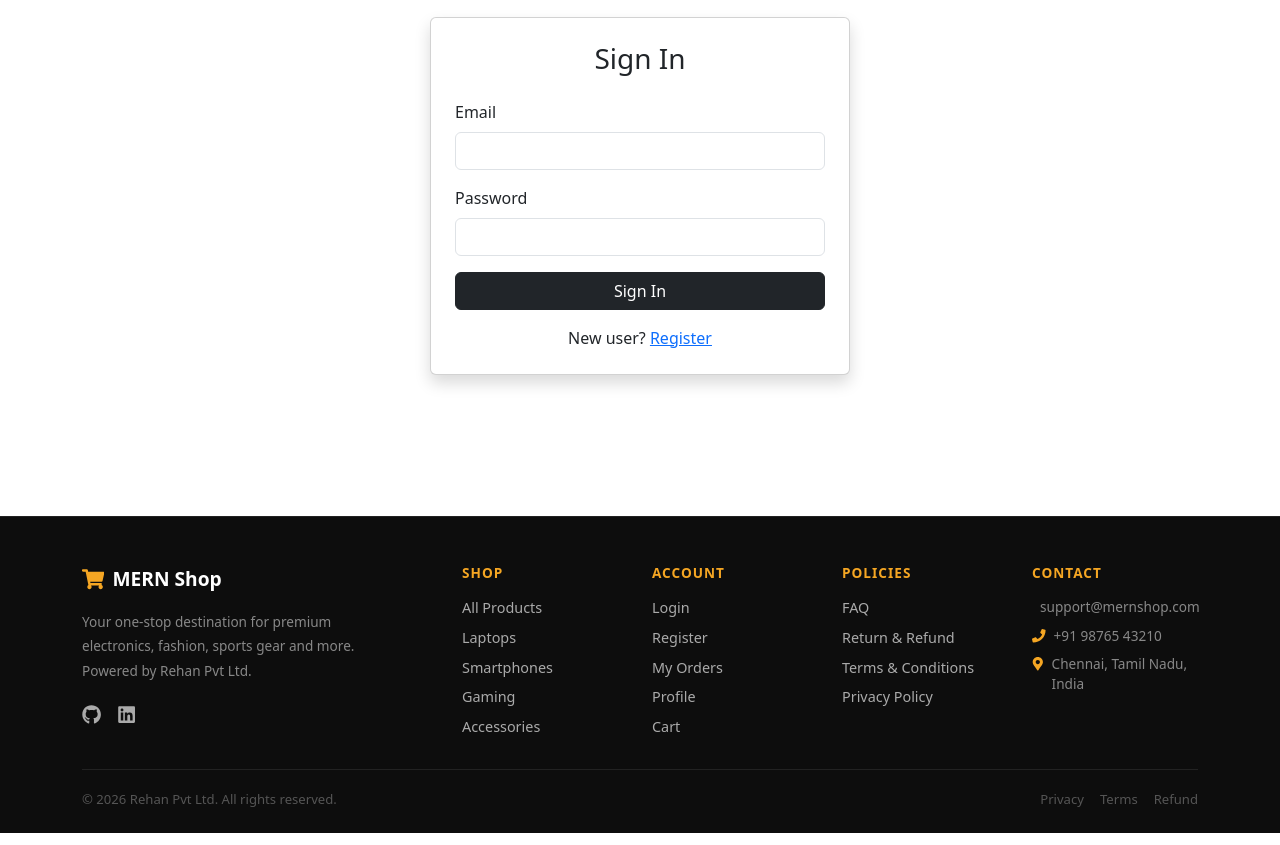
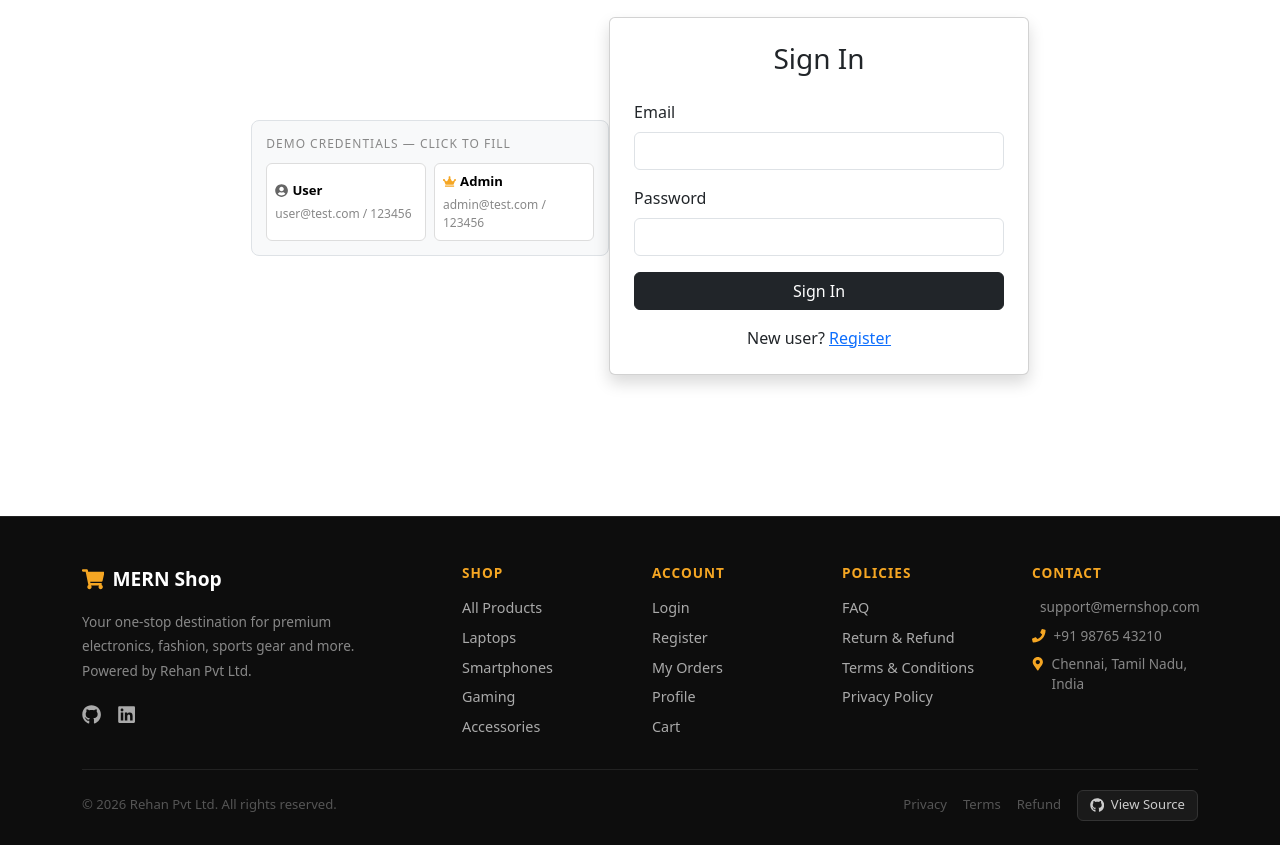
Before and after one commit to Rehan286002/mern-ecommerce-platform, a React (Create React App) app in the folder frontend/: page /login in a window 1280 px wide. Shown: the part 180-1025 px from the top of the page. Built offline with nearby package versions, Linux system fonts and the light colour scheme.

Commit message:
Add demo credentials to login, GitHub button to footer

```diff
--- a/frontend/src/components/Footer.jsx
+++ b/frontend/src/components/Footer.jsx
@@ -118,7 +118,7 @@ const Footer = () => {
           <p style={{ color: '#555', fontSize: '0.82rem', margin: 0 }}>
             © {new Date().getFullYear()} Rehan Pvt Ltd. All rights reserved.
           </p>
-          <div className="d-flex gap-3">
+          <div className="d-flex align-items-center gap-3">
             {[
               { label: 'Privacy', to: '/privacy' },
               { label: 'Terms', to: '/terms' },
@@ -131,6 +131,21 @@ const Footer = () => {
               {l.label}
             </Link>
           ))}
+
+          <a href="https://github.com/Rehan286002/mern-ecommerce-platform"
+          target="_blank"
+          rel="noreferrer"
+          style={{
+            display: 'flex', alignItems: 'center', gap: '0.4rem',
+            background: '#1a1a1a', border: '1px solid #333',
+            color: '#ccc', fontSize: '0.82rem', textDecoration: 'none',
+            padding: '0.3rem 0.75rem', borderRadius: 6,
+            transition: 'border-color 0.2s, color 0.2s',
+            }}
+            onMouseOver={e => { e.currentTarget.style.borderColor = '#f5a623'; e.currentTarget.style.color = '#f5a623'; }}
+            onMouseOut={e => { e.currentTarget.style.borderColor = '#333'; e.currentTarget.style.color = '#ccc'; }}
+            >
+            <FaGithub style={{ fontSize: '0.9rem' }} />View Source</a>
             </div>
             </div>
             </Container>
--- a/frontend/src/pages/LoginPage.jsx
+++ b/frontend/src/pages/LoginPage.jsx
@@ -3,6 +3,7 @@ import { Container, Form, Button, Alert, Card } from 'react-bootstrap';
 import { useDispatch, useSelector } from 'react-redux';
 import { loginUser } from '../redux/authSlice';
 import { useNavigate, Link, useLocation } from 'react-router-dom';
+import { FaUserCircle, FaCrown } from 'react-icons/fa';
 
 const LoginPage = () => {
   const dispatch = useDispatch();
@@ -25,8 +26,33 @@ const LoginPage = () => {
     dispatch(loginUser({ email, password }));
   };
 
+
   return (
     <Container className="d-flex justify-content-center align-items-center" style={{ minHeight: '80vh' }}>
+      {/* Demo Credentials */}
+<div style={{ background: '#f8f9fa', border: '1px solid #dee2e6', borderRadius: 8, padding: '0.9rem', marginBottom: '1rem' }}>
+  <p style={{ color: '#888', fontSize: '0.75rem', textTransform: 'uppercase', letterSpacing: 1, margin: '0 0 0.6rem' }}>
+    Demo credentials — click to fill
+  </p>
+  <div className="d-flex gap-2">
+    <button onClick={() => fillCredentials('user')}
+      style={{ flex: 1, background: '#fff', border: '1px solid #ddd', borderRadius: 6, padding: '0.5rem', cursor: 'pointer', textAlign: 'left', fontSize: '0.82rem' }}>
+      <div className="d-flex align-items-center gap-1 mb-1">
+        <FaUserCircle style={{ color: '#666' }} />
+        <span style={{ fontWeight: 600 }}>User</span>
+      </div>
+      <div style={{ color: '#888', fontSize: '0.75rem' }}>user@test.com / 123456</div>
+    </button>
+    <button onClick={() => fillCredentials('admin')}
+      style={{ flex: 1, background: '#fff', border: '1px solid #ddd', borderRadius: 6, padding: '0.5rem', cursor: 'pointer', textAlign: 'left', fontSize: '0.82rem' }}>
+      <div className="d-flex align-items-center gap-1 mb-1">
+        <FaCrown style={{ color: '#f5a623' }} />
+        <span style={{ fontWeight: 600 }}>Admin</span>
+      </div>
+      <div style={{ color: '#888', fontSize: '0.75rem' }}>admin@test.com / 123456</div>
+    </button>
+  </div>
+</div>
       <Card style={{ width: '100%', maxWidth: 420 }} className="p-4 shadow">
         <h3 className="mb-4 text-center">Sign In</h3>
         {error && <Alert variant="danger">{error}</Alert>}
```
Lines whose indentation alone changed are shown as unchanged.
